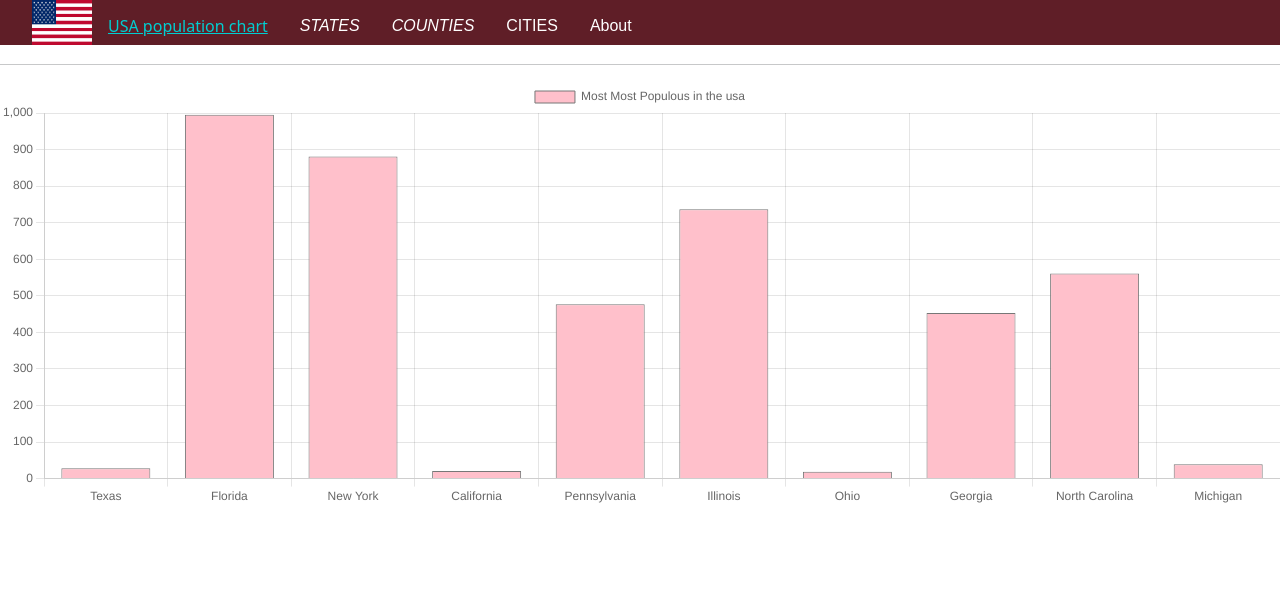
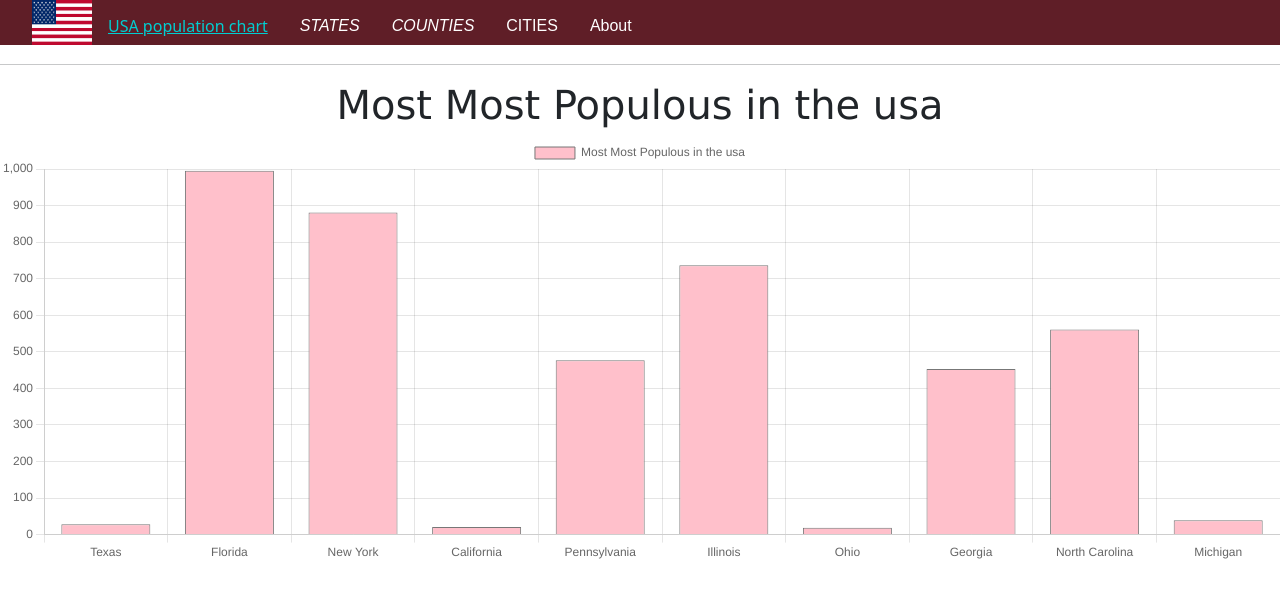
Before and after one commit to xCoffeeMan/USA-population-chart, a plain HTML site: page index.html in a window 1280 px wide. Drawn offline with nearby package versions, Linux system fonts and the light colour scheme.

Commit message:
made the chart title bigger
made the chart title bigger

```diff
--- a/index.html
+++ b/index.html
@@ -22,6 +22,7 @@
 </ul>
 <br></br>
 <hr>
+<h1 style="text-align:center; font-family: 'Lucida Sans', 'Lucida Sans Regular', 'Lucida Grande', 'Lucida Sans Unicode', Geneva, Verdana, sans-serif;">Most Most Populous in the usa</h1>
   <div class="Chart">
     <canvas height="10vh" width="30vw" id="myChart"></canvas>
   </div>
@@ -36,6 +37,7 @@
   labels:['Texas', 'Florida', 'New York', 'California', 'Pennsylvania', 'Illinois', 'Ohio', 'Georgia', 'North Carolina', 'Michigan',],
   datasets:[{
     label: 'Most Most Populous in the usa',
+
 
     data:[
     28,995,881,
```
